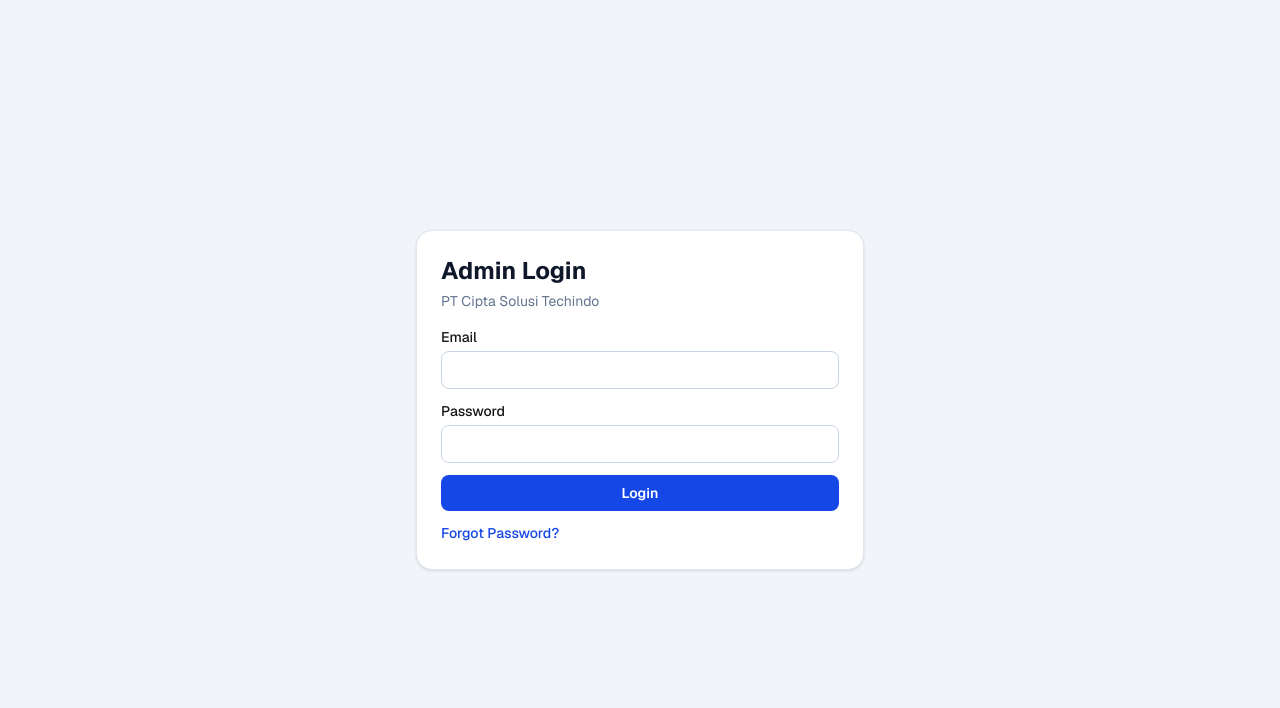
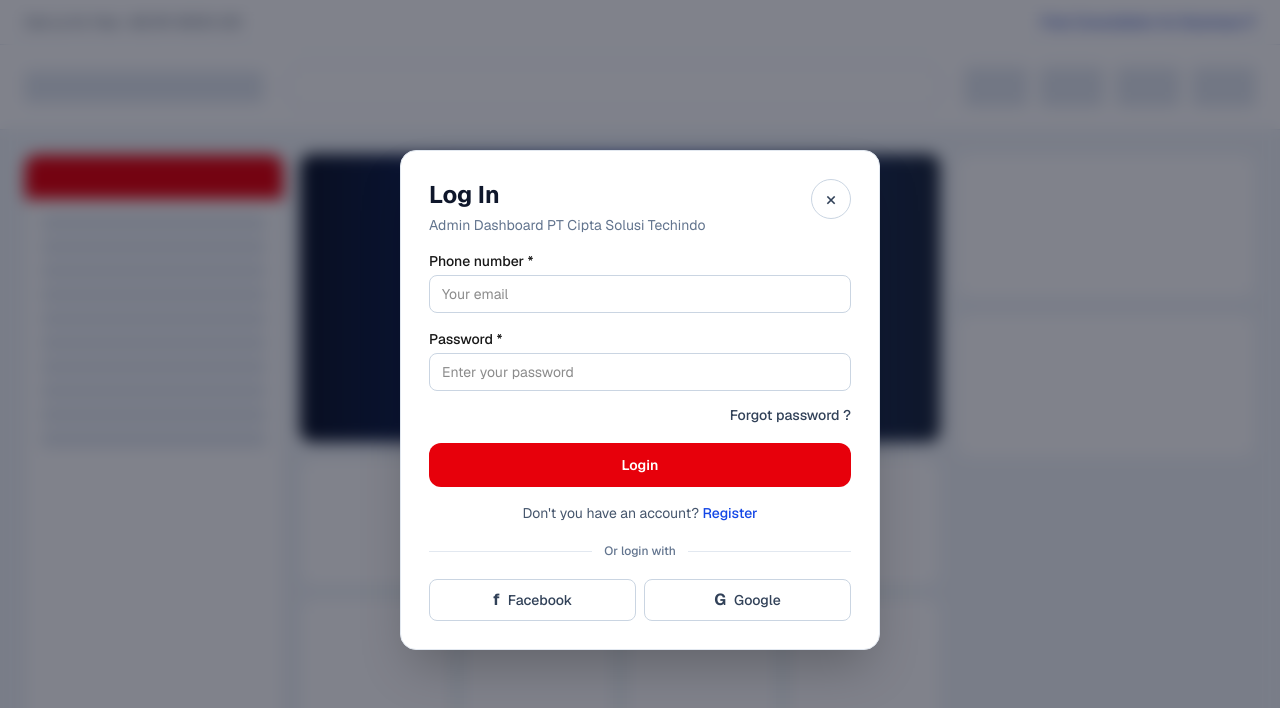
Before and after one commit to hermanto-it/web-cipta, a Next.js app: page /admin/login in a window 1280 px wide. Shown: the top 708 px of the page. Built offline with nearby package versions, Linux system fonts and the light colour scheme; no server answers.

Commit message:
style(auth): reduce admin login modal width

```diff
--- a/src/app/admin/forgot-password/page.tsx
+++ b/src/app/admin/forgot-password/page.tsx
@@ -3,22 +3,21 @@
 import Link from "next/link";
 import { useState, useTransition } from "react";
 
-import { requestAdminPasswordReset } from "@/lib/supabase/auth";
+import { AdminAuthShell } from "@/components/admin/AdminAuthShell";
+import { requestAdminPasswordReset } from "@/lib/supabase/auth-client";
 
 export default function AdminForgotPasswordPage() {
   const [pending, startTransition] = useTransition();
   const [message, setMessage] = useState<string | null>(null);
 
   return (
-    <div className="flex min-h-screen items-center justify-center bg-slate-100 px-4 py-10">
-      <div className="w-full max-w-md rounded-2xl border border-slate-200 bg-white p-6 shadow-sm">
-        <h1 className="text-2xl font-bold text-slate-900">Forgot Password</h1>
-        <p className="mt-1 text-sm text-slate-500">Masukkan email admin untuk mengirim link reset password.</p>
+    <AdminAuthShell title="Forgot Password" subtitle="Admin Dashboard PT Cipta Solusi Techindo">
+      <p className="text-sm text-slate-500">Masukkan email admin untuk mengirim link reset password.</p>
 
-        {message ? <p className="mt-3 text-sm text-emerald-700">{message}</p> : null}
+      {message ? <p className="mt-3 rounded-lg bg-emerald-50 px-3 py-2 text-sm text-emerald-700">{message}</p> : null}
 
-        <form
-          className="mt-4 grid gap-3"
+      <form
+          className="mt-4 grid gap-4"
           onSubmit={(event) => {
             event.preventDefault();
             const formData = new FormData(event.currentTarget);
@@ -35,15 +34,14 @@
             <input name="email" type="email" required className="w-full rounded-lg border border-slate-300 px-3 py-2" />
           </label>
 
-          <button type="submit" disabled={pending} className="rounded-lg bg-blue-700 px-4 py-2 text-sm font-semibold text-white hover:bg-blue-800 disabled:opacity-60">
+          <button type="submit" disabled={pending} className="w-full rounded-lg bg-blue-700 px-4 py-2.5 text-sm font-semibold text-white hover:bg-blue-800 disabled:opacity-60">
             {pending ? "Sending..." : "Send Reset Link"}
           </button>
-        </form>
+      </form>
 
-        <Link href="/admin/login" className="mt-3 inline-block text-sm font-medium text-blue-700 hover:text-blue-800">
-          Back to Login
-        </Link>
-      </div>
-    </div>
+      <Link href="/admin/login" className="mt-3 inline-block text-sm font-medium text-blue-700 hover:text-blue-800">
+        Back to Login
+      </Link>
+    </AdminAuthShell>
   );
 }
--- a/src/app/admin/login/page.tsx
+++ b/src/app/admin/login/page.tsx
@@ -4,7 +4,8 @@
 import { useRouter, useSearchParams } from "next/navigation";
 import { useState, useTransition } from "react";
 
-import { signOutAdminClient, signInAdminWithPassword } from "@/lib/supabase/auth";
+import { AdminAuthShell } from "@/components/admin/AdminAuthShell";
+import { signOutAdminClient, signInAdminWithPassword } from "@/lib/supabase/auth-client";
 import { createClient } from "@/lib/supabase/client";
 
 export default function AdminLoginPage() {
@@ -12,24 +13,22 @@
   const searchParams = useSearchParams();
   const [pending, startTransition] = useTransition();
   const [error, setError] = useState<string | null>(null);
+  const [socialInfo, setSocialInfo] = useState<string | null>(null);
 
   const initialError = searchParams.get("error");
 
   return (
-    <div className="flex min-h-screen items-center justify-center bg-slate-100 px-4 py-10">
-      <div className="w-full max-w-md rounded-2xl border border-slate-200 bg-white p-6 shadow-sm">
-        <h1 className="text-2xl font-bold text-slate-900">Admin Login</h1>
-        <p className="mt-1 text-sm text-slate-500">PT Cipta Solusi Techindo</p>
+    <AdminAuthShell title="Log In" subtitle="Admin Dashboard PT Cipta Solusi Techindo">
+      {initialError === "access_denied" ? <p className="mt-3 rounded-lg bg-red-50 px-3 py-2 text-sm text-red-700">Akses admin ditolak. Akun tidak terdaftar atau tidak aktif.</p> : null}
+      {initialError === "env_missing" ? <p className="mt-3 rounded-lg bg-amber-50 px-3 py-2 text-sm text-amber-700">Supabase env belum tersedia.</p> : null}
+      {error ? <p className="mt-3 rounded-lg bg-red-50 px-3 py-2 text-sm text-red-700">{error}</p> : null}
 
-        {initialError === "access_denied" ? <p className="mt-3 text-sm text-red-600">Akses admin ditolak. Akun tidak terdaftar atau tidak aktif.</p> : null}
-        {initialError === "env_missing" ? <p className="mt-3 text-sm text-amber-600">Supabase env belum tersedia.</p> : null}
-        {error ? <p className="mt-3 text-sm text-red-600">{error}</p> : null}
-
-        <form
-          className="mt-4 grid gap-3"
+      <form
+          className="mt-4 grid gap-4"
           onSubmit={(event) => {
             event.preventDefault();
             setError(null);
+            setSocialInfo(null);
 
             const formData = new FormData(event.currentTarget);
             const email = String(formData.get("email") ?? "").trim();
@@ -71,24 +70,71 @@
           }}
         >
           <label className="text-sm">
-            <span className="mb-1 block font-medium">Email</span>
-            <input name="email" type="email" required className="w-full rounded-lg border border-slate-300 px-3 py-2" />
+            <span className="mb-1 block font-medium">Phone number *</span>
+            <input
+              name="email"
+              type="email"
+              required
+              placeholder="Your email"
+              className="w-full rounded-lg border border-slate-300 px-3 py-2 transition hover:border-red-500 focus:border-red-500 focus:ring-1 focus:ring-red-500"
+            />
           </label>
 
           <label className="text-sm">
-            <span className="mb-1 block font-medium">Password</span>
-            <input name="password" type="password" required className="w-full rounded-lg border border-slate-300 px-3 py-2" />
+            <span className="mb-1 block font-medium">Password *</span>
+            <input
+              name="password"
+              type="password"
+              required
+              placeholder="Enter your password"
+              className="w-full rounded-lg border border-slate-300 px-3 py-2 transition hover:border-red-500 focus:border-red-500 focus:ring-1 focus:ring-red-500"
+            />
           </label>
 
-          <button type="submit" disabled={pending} className="rounded-lg bg-blue-700 px-4 py-2 text-sm font-semibold text-white hover:bg-blue-800 disabled:opacity-60">
+          <div className="-mt-1 text-right">
+            <Link href="/admin/forgot-password" className="text-sm font-medium text-slate-700 hover:text-red-600">
+              Forgot password ?
+            </Link>
+          </div>
+
+          <button type="submit" disabled={pending} className="w-full rounded-xl bg-red-600 px-4 py-3 text-sm font-semibold text-white hover:bg-red-700 disabled:opacity-60">
             {pending ? "Signing in..." : "Login"}
           </button>
-        </form>
 
-        <Link href="/admin/forgot-password" className="mt-3 inline-block text-sm font-medium text-blue-700 hover:text-blue-800">
-          Forgot Password?
-        </Link>
-      </div>
-    </div>
+          <p className="text-center text-sm text-slate-600">
+            Don&apos;t you have an account?{" "}
+            <a href="#" title="Contact administrator" className="font-medium text-blue-700 hover:text-red-600">
+              Register
+            </a>
+          </p>
+
+          <div className="flex items-center gap-3 py-1">
+            <div className="h-px flex-1 bg-slate-200" />
+            <span className="text-xs font-medium text-slate-500">Or login with</span>
+            <div className="h-px flex-1 bg-slate-200" />
+          </div>
+
+          <div className="grid gap-2 sm:grid-cols-2">
+            <button
+              type="button"
+              onClick={() => setSocialInfo("Social login belum diaktifkan untuk admin.")}
+              className="inline-flex items-center justify-center gap-2 rounded-lg border border-slate-300 px-3 py-2 text-sm font-medium text-slate-700 hover:border-red-500 hover:text-red-600"
+            >
+              <span className="text-base font-bold">f</span>
+              <span>Facebook</span>
+            </button>
+            <button
+              type="button"
+              onClick={() => setSocialInfo("Social login belum diaktifkan untuk admin.")}
+              className="inline-flex items-center justify-center gap-2 rounded-lg border border-slate-300 px-3 py-2 text-sm font-medium text-slate-700 hover:border-red-500 hover:text-red-600"
+            >
+              <span className="text-base font-bold">G</span>
+              <span>Google</span>
+            </button>
+          </div>
+
+          {socialInfo ? <p className="text-center text-xs text-slate-500">{socialInfo}</p> : null}
+      </form>
+    </AdminAuthShell>
   );
 }
--- a/src/app/admin/reset-password/page.tsx
+++ b/src/app/admin/reset-password/page.tsx
@@ -4,7 +4,8 @@
 import { useRouter } from "next/navigation";
 import { useState, useTransition } from "react";
 
-import { updateAdminPassword } from "@/lib/supabase/auth";
+import { AdminAuthShell } from "@/components/admin/AdminAuthShell";
+import { updateAdminPassword } from "@/lib/supabase/auth-client";
 
 export default function AdminResetPasswordPage() {
   const router = useRouter();
@@ -13,16 +14,14 @@
   const [success, setSuccess] = useState<string | null>(null);
 
   return (
-    <div className="flex min-h-screen items-center justify-center bg-slate-100 px-4 py-10">
-      <div className="w-full max-w-md rounded-2xl border border-slate-200 bg-white p-6 shadow-sm">
-        <h1 className="text-2xl font-bold text-slate-900">Reset Password</h1>
-        <p className="mt-1 text-sm text-slate-500">Masukkan password baru minimal 8 karakter.</p>
+    <AdminAuthShell title="Reset Password" subtitle="Admin Dashboard PT Cipta Solusi Techindo">
+      <p className="text-sm text-slate-500">Masukkan password baru minimal 8 karakter.</p>
 
-        {error ? <p className="mt-3 text-sm text-red-600">{error}</p> : null}
-        {success ? <p className="mt-3 text-sm text-emerald-700">{success}</p> : null}
+      {error ? <p className="mt-3 rounded-lg bg-red-50 px-3 py-2 text-sm text-red-700">{error}</p> : null}
+      {success ? <p className="mt-3 rounded-lg bg-emerald-50 px-3 py-2 text-sm text-emerald-700">{success}</p> : null}
 
-        <form
-          className="mt-4 grid gap-3"
+      <form
+          className="mt-4 grid gap-4"
           onSubmit={(event) => {
             event.preventDefault();
             setError(null);
@@ -66,15 +65,14 @@
             <input name="confirm_password" type="password" required minLength={8} className="w-full rounded-lg border border-slate-300 px-3 py-2" />
           </label>
 
-          <button type="submit" disabled={pending} className="rounded-lg bg-blue-700 px-4 py-2 text-sm font-semibold text-white hover:bg-blue-800 disabled:opacity-60">
+          <button type="submit" disabled={pending} className="w-full rounded-lg bg-blue-700 px-4 py-2.5 text-sm font-semibold text-white hover:bg-blue-800 disabled:opacity-60">
             {pending ? "Updating..." : "Update Password"}
           </button>
-        </form>
+      </form>
 
-        <Link href="/admin/login" className="mt-3 inline-block text-sm font-medium text-blue-700 hover:text-blue-800">
-          Back to Login
-        </Link>
-      </div>
-    </div>
+      <Link href="/admin/login" className="mt-3 inline-block text-sm font-medium text-blue-700 hover:text-blue-800">
+        Back to Login
+      </Link>
+    </AdminAuthShell>
   );
 }
--- /dev/null
+++ b/src/components/admin/AdminAuthShell.tsx
@@ -0,0 +1,76 @@
+import Link from "next/link";
+
+type AdminAuthShellProps = {
+  title: string;
+  subtitle: string;
+  children: React.ReactNode;
+};
+
+export function AdminAuthShell({ title, subtitle, children }: AdminAuthShellProps) {
+  return (
+    <div className="relative min-h-screen overflow-hidden bg-slate-100">
+      <div className="pointer-events-none absolute inset-0">
+        <div className="border-b border-slate-200 bg-white px-6 py-3">
+          <div className="mx-auto flex max-w-7xl items-center justify-between text-xs text-slate-600 sm:text-sm">
+            <div>Call us for free: +62 811-9000-221</div>
+            <div className="font-medium text-blue-800">Free Consultation for Business IT</div>
+          </div>
+        </div>
+        <div className="border-b border-slate-200 bg-white px-6 py-5">
+          <div className="mx-auto flex max-w-7xl items-center justify-between gap-6">
+            <div className="h-8 w-60 rounded bg-slate-200" />
+            <div className="h-11 flex-1 rounded-xl border border-slate-300 bg-white" />
+            <div className="grid grid-cols-4 gap-3">
+              {[1, 2, 3, 4].map((item) => (
+                <div key={item} className="h-10 w-16 rounded bg-slate-200" />
+              ))}
+            </div>
+          </div>
+        </div>
+        <div className="mx-auto grid max-w-7xl gap-4 px-6 py-6 xl:grid-cols-[260px_1fr_300px]">
+          <div className="rounded-xl border border-slate-200 bg-white shadow-sm">
+            <div className="h-11 rounded-t-xl bg-red-600" />
+            <div className="space-y-2 p-4">
+              {Array.from({ length: 10 }).map((_, idx) => (
+                <div key={idx} className="h-4 rounded bg-slate-200" />
+              ))}
+            </div>
+          </div>
+          <div className="space-y-4">
+            <div className="h-72 rounded-xl bg-gradient-to-r from-slate-900 via-blue-900 to-slate-800" />
+            <div className="grid grid-cols-2 gap-3 lg:grid-cols-4">
+              {Array.from({ length: 8 }).map((_, idx) => (
+                <div key={idx} className="h-32 rounded-xl border border-slate-200 bg-white" />
+              ))}
+            </div>
+          </div>
+          <div className="space-y-4">
+            <div className="h-36 rounded-xl border border-slate-200 bg-white" />
+            <div className="h-36 rounded-xl border border-slate-200 bg-white" />
+          </div>
+        </div>
+      </div>
+
+      <div className="absolute inset-0 bg-slate-950/50 backdrop-blur-sm" />
+
+      <div className="relative z-10 flex min-h-screen items-center justify-center px-4 py-10">
+        <div className="w-[calc(100%-2rem)] max-w-[480px] rounded-2xl border border-slate-200 bg-white px-6 py-6 shadow-2xl sm:px-7 sm:py-7">
+          <div className="mb-4 flex items-start justify-between gap-3">
+            <div>
+              <h1 className="text-2xl font-bold text-slate-900">{title}</h1>
+              <p className="mt-1 text-sm text-slate-500">{subtitle}</p>
+            </div>
+            <Link
+              href="/"
+              aria-label="Close login"
+              className="inline-flex h-10 w-10 items-center justify-center rounded-full border border-slate-300 text-xl leading-none text-slate-700 transition hover:border-red-500 hover:text-red-600"
+            >
+              ×
+            </Link>
+          </div>
+          {children}
+        </div>
+      </div>
+    </div>
+  );
+}
--- a/src/components/admin/AdminLogoutButton.tsx
+++ b/src/components/admin/AdminLogoutButton.tsx
@@ -3,7 +3,7 @@
 import { useRouter } from "next/navigation";
 import { useState } from "react";
 
-import { signOutAdminClient } from "@/lib/supabase/auth";
+import { signOutAdminClient } from "@/lib/supabase/auth-client";
 
 export function AdminLogoutButton() {
   const router = useRouter();
--- /dev/null
+++ b/src/lib/supabase/auth-client.ts
@@ -0,0 +1,23 @@
+import { createClient as createBrowserClient } from "@/lib/supabase/client";
+
+export async function signInAdminWithPassword(email: string, password: string) {
+  const supabase = createBrowserClient();
+  return supabase.auth.signInWithPassword({ email, password });
+}
+
+export async function signOutAdminClient() {
+  const supabase = createBrowserClient();
+  return supabase.auth.signOut();
+}
+
+export async function requestAdminPasswordReset(email: string, origin: string) {
+  const supabase = createBrowserClient();
+  return supabase.auth.resetPasswordForEmail(email, {
+    redirectTo: `${origin}/admin/reset-password`,
+  });
+}
+
+export async function updateAdminPassword(password: string) {
+  const supabase = createBrowserClient();
+  return supabase.auth.updateUser({ password });
+}
```
Also changed, not shown: src/lib/supabase/auth.ts (+0 -23 lines), 1 other file (tests, documents, lock files or other folders).
